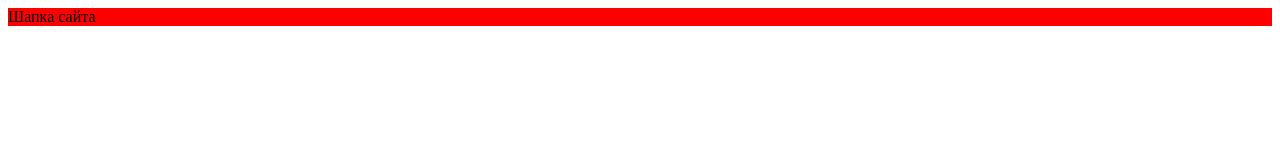
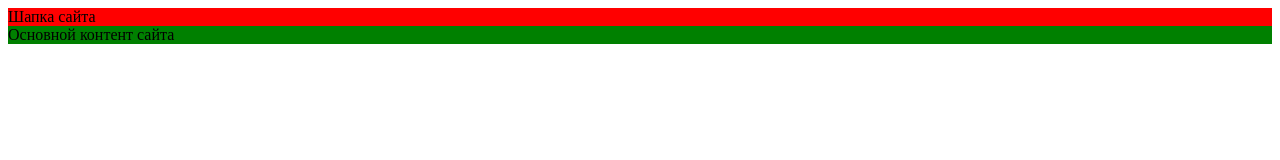
Before and after one commit to PavelTalibullin/MySite, a plain HTML site: page index.html in a window 1280 px wide. Drawn offline with Linux system fonts and the light colour scheme.

Commit message:
сверстан основной блок сайта

```diff
--- a/css/style.css
+++ b/css/style.css
@@ -2,3 +2,7 @@
 header {
 	background-color: red;
 }
+
+main {
+	background-color: green;
+}
--- a/index.html
+++ b/index.html
@@ -10,5 +10,8 @@
 	<header>
 		Шапка сайта
 	</header>
+	<main>
+		Основной контент сайта
+	</main>
 </body>
 </html>
```
